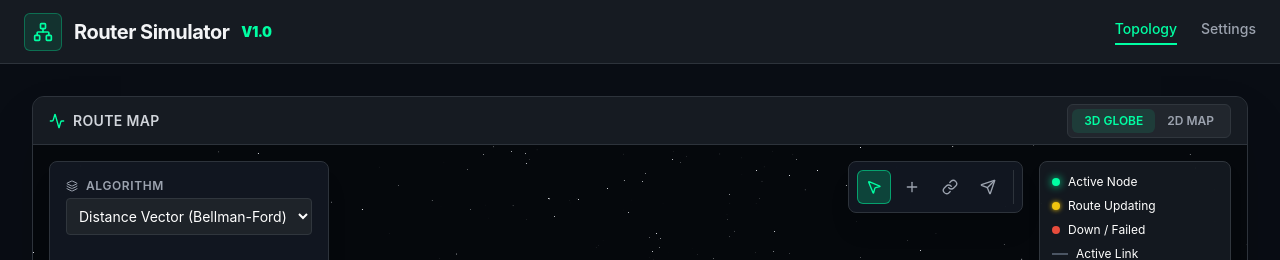
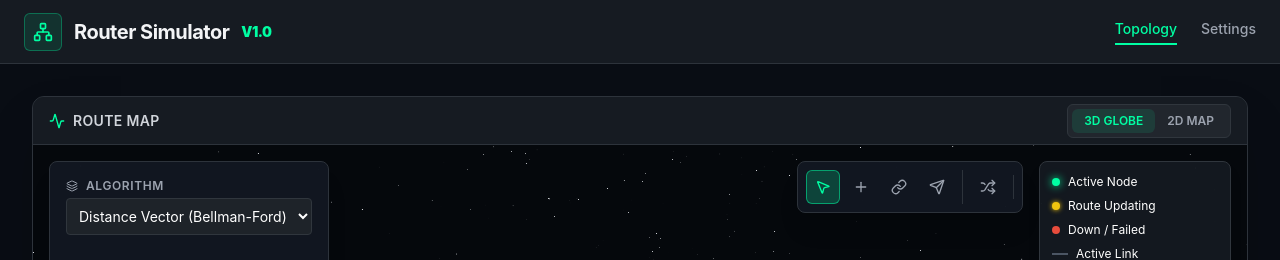
Before and after one commit to Rahul2245/Simple-Network-Router-System, a React app in the folder frontend/: page / in a window 1280 px wide. Shown: the top 260 px of the page. Built offline with nearby package versions, Linux system fonts and the light colour scheme; no server answers; the HTML template or start-up script is replaced by a standard one.

Commit message:
feat: implement 3D network visualization and interactive router node management system

```diff
--- a/frontend/src/3d/RouterNode.jsx
+++ b/frontend/src/3d/RouterNode.jsx
@@ -31,6 +31,7 @@ const RouterNode = ({ node, onClick, viewMode, isSource, isDest, isCurrent, isDr
   return (
     <group
       position={pos}
+      onPointerDown={(e) => e.stopPropagation()}
       onClick={(e) => { e.stopPropagation(); onClick && onClick(e); }}
       onPointerOver={(e) => { e.stopPropagation(); setHover(true); }}
       onPointerOut={(e) => { e.stopPropagation(); setHover(false); }}
--- a/frontend/src/3d/Scene.jsx
+++ b/frontend/src/3d/Scene.jsx
@@ -62,8 +62,9 @@ const Scene = ({
   const handlePlanePointerDown = (e) => {
     if (interactionMode === 'ADD_NODE') {
       const id = `R${Date.now().toString().slice(-4)}`;
+      const yOffset = viewMode === '3D' ? (Math.random() * 6 - 3) : 0;
       onAction('add_node', {
-        id, label: id, position: { x: e.point.x, y: 0, z: e.point.z }
+        id, label: id, position: { x: e.point.x, y: yOffset, z: e.point.z }
       });
     } else {
       onSelectNode(null);
@@ -92,8 +93,9 @@ const Scene = ({
         if (firstLinkNode.id !== node.id) {
           // Send link action (cost = physical distance for now, clamped)
           const dx = node.position.x - firstLinkNode.position.x;
+          const dy = (node.position.y || 0) - (firstLinkNode.position.y || 0);
           const dz = node.position.z - firstLinkNode.position.z;
-          const dist = Math.max(1, Math.round(Math.sqrt(dx*dx + dz*dz) / 2));
+          const dist = Math.max(1, Math.round(Math.sqrt(dx*dx + dy*dy + dz*dz) / 2));
           onAction('add_link', { source: firstLinkNode.id, target: node.id, cost: dist });
         }
         setFirstLinkNode(null);
--- a/frontend/src/App.jsx
+++ b/frontend/src/App.jsx
@@ -105,6 +105,18 @@ function App() {
     socket.emit(action, payload);
   };
 
+  const handleShuffleLayout = () => {
+    const shuffled = graphState.nodes.map(node => ({
+      id: node.id,
+      position: {
+        x: Math.random() * 30 - 15,
+        y: Math.random() * 20 - 10,
+        z: Math.random() * 30 - 15,
+      }
+    }));
+    socket.emit('shuffle_layout', { nodes: shuffled });
+  };
+
   const handleSendPacket = () => {
     if (sourceNode && destNode) {
        handleAction('start_packet_flow', { source: sourceNode.id, dest: destNode.id });
@@ -172,6 +184,7 @@ function App() {
                 destNode={destNode}
                 activePacket={activePacket}
                 onSendPacket={handleSendPacket}
+                onShuffleLayout={handleShuffleLayout}
              />
 
              {/* Legend */}
--- a/frontend/src/components/Toolbar.jsx
+++ b/frontend/src/components/Toolbar.jsx
@@ -1,7 +1,7 @@
 import React from 'react';
-import { MousePointer2, Plus, Link as LinkIcon, Send, X } from 'lucide-react';
+import { MousePointer2, Plus, Link as LinkIcon, Send, X, Shuffle } from 'lucide-react';
 
-const Toolbar = ({ interactionMode, setInteractionMode, sourceNode, destNode, activePacket, onSendPacket }) => {
+const Toolbar = ({ interactionMode, setInteractionMode, sourceNode, destNode, activePacket, onSendPacket, onShuffleLayout }) => {
   const modes = [
     { id: 'VIEW', label: 'Inspect', icon: <MousePointer2 className="w-4 h-4" /> },
     { id: 'ADD_NODE', label: 'Add Node', icon: <Plus className="w-4 h-4" /> },
@@ -26,6 +26,16 @@ const Toolbar = ({ interactionMode, setInteractionMode, sourceNode, destNode, ac
           </button>
         ))}
       </div>
+
+      <button
+        onClick={onShuffleLayout}
+        className="p-2 rounded-md transition-colors flex items-center gap-2 text-xs font-semibold text-gray-400 hover:text-accentGreen hover:bg-[#00ffa3]/10 border border-transparent hover:border-[#00ffa3]/30"
+        title="Shuffle 3D Layout"
+      >
+        <Shuffle className="w-4 h-4" />
+      </button>
+
+      <div className="w-px h-6 bg-[#2d333b]"></div>
 
       {interactionMode === 'SELECT_ROUTE' && (
          <div className="flex items-center gap-3 pl-1 text-xs px-2">
```
Also changed, not shown: 2 other files (tests, documents, lock files or other folders).
